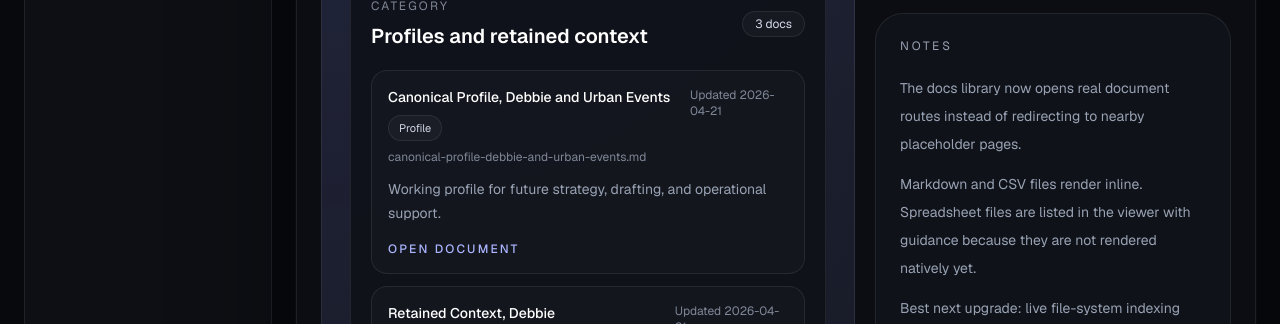
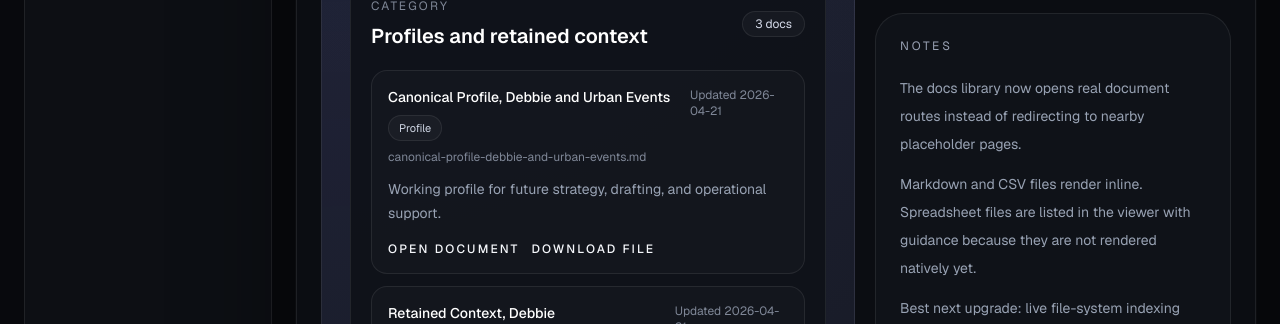
Before and after one commit to sophief3polo/workspace, a Next.js app in the folder mission-control/: page /docs in a window 1280 px wide. Shown: the part 565-889 px from the top of the page. Built offline with nearby package versions, Linux system fonts and the light colour scheme.

Commit message:
Add downloadable docs in Mission Control

```diff
--- /dev/null
+++ b/mission-control/src/app/api/docs/[slug]/download/route.ts
@@ -0,0 +1,76 @@
+import { NextRequest, NextResponse } from "next/server";
+import { bundledDocContent } from "@/lib/docs-content";
+import { getDocBySlug } from "@/lib/docs";
+
+function toCsv(rows: readonly (readonly string[])[]) {
+  return rows
+    .map((row) =>
+      row
+        .map((cell) => {
+          const value = String(cell ?? "");
+          if (/[",\n]/.test(value)) {
+            return `"${value.replace(/"/g, '""')}"`;
+          }
+          return value;
+        })
+        .join(",")
+    )
+    .join("\n");
+}
+
+function getContentType(path: string) {
+  if (path.endsWith(".md")) return "text/markdown; charset=utf-8";
+  if (path.endsWith(".csv")) return "text/csv; charset=utf-8";
+  if (path.endsWith(".xlsx")) {
+    return "text/plain; charset=utf-8";
+  }
+  return "application/octet-stream";
+}
+
+function getDownloadBody(slug: string) {
+  const content = bundledDocContent[slug];
+  if (!content) return null;
+
+  if (content.kind === "markdown") return content.content;
+  if (content.kind === "csv") return toCsv(content.rows);
+  if (content.kind === "xlsx") {
+    return content.sheets
+      .map((sheet) => [`# ${sheet.name}`, toCsv(sheet.rows)].join("\n\n"))
+      .join("\n\n");
+  }
+  return null;
+}
+
+function getDownloadFilename(path: string) {
+  if (path.endsWith(".xlsx")) {
+    return path.split("/").pop()?.replace(/\.xlsx$/i, ".txt") ?? "document.txt";
+  }
+  return path.split("/").pop() ?? "document";
+}
+
+export async function GET(
+  _request: NextRequest,
+  context: { params: Promise<{ slug: string }> }
+) {
+  const { slug } = await context.params;
+  const doc = getDocBySlug(slug);
+
+  if (!doc) {
+    return NextResponse.json({ error: "Document not found" }, { status: 404 });
+  }
+
+  const body = getDownloadBody(slug);
+
+  if (body == null) {
+    return NextResponse.json({ error: "Document content unavailable" }, { status: 404 });
+  }
+
+  return new NextResponse(body, {
+    status: 200,
+    headers: {
+      "Content-Type": getContentType(doc.path.endsWith(".xlsx") ? `${doc.path}.txt` : doc.path),
+      "Content-Disposition": `attachment; filename="${getDownloadFilename(doc.path)}"`,
+      "Cache-Control": "no-store",
+    },
+  });
+}
--- a/mission-control/src/app/docs/[slug]/page.tsx
+++ b/mission-control/src/app/docs/[slug]/page.tsx
@@ -1,6 +1,6 @@
 import Link from "next/link";
 import { notFound } from "next/navigation";
-import { allDocs, getDocBySlug } from "@/lib/docs";
+import { allDocs, getDocBySlug, getDocDownloadHref } from "@/lib/docs";
 import { bundledDocContent } from "@/lib/docs-content";
 
 const MAX_TABLE_ROWS = 50;
@@ -120,6 +120,13 @@ export default async function DocViewerPage({
                 >
                   Back to docs
                 </Link>
+                <a
+                  href={getDocDownloadHref(doc)}
+                  download
+                  className="rounded-2xl border border-[#5e6ad2]/40 bg-[#5e6ad2]/12 px-4 py-3 text-sm text-white transition hover:bg-[#5e6ad2]/20"
+                >
+                  Download file
+                </a>
               </div>
             </div>
           </header>
@@ -187,6 +194,9 @@ export default async function DocViewerPage({
                       Markdown files render as readable text blocks, CSV files render as inline tables, and XLSX files now preview worksheet data.
                     </p>
                     <p>
+                      Every tracked document also has a direct download action so the original file can be saved from Mission Control.
+                    </p>
+                    <p>
                       Spreadsheet previews are intentionally capped so the page stays fast and usable.
                     </p>
                     <p>
--- a/mission-control/src/app/docs/page.tsx
+++ b/mission-control/src/app/docs/page.tsx
@@ -1,5 +1,5 @@
 import Link from "next/link";
-import { docCategories } from "@/lib/docs";
+import { docCategories, getDocDownloadHref } from "@/lib/docs";
 
 const searchTokens = [
   "sponsorship",
@@ -104,10 +104,9 @@ export default function DocsPage() {
 
                         <div className="mt-5 grid gap-3">
                           {category.docs.map((doc) => (
-                            <Link
+                            <div
                               key={doc.slug}
-                              href={`/docs/${doc.slug}`}
-                              className="block rounded-2xl border border-white/8 bg-white/[0.02] p-4 transition hover:border-[#5e6ad2]/60 hover:bg-[#121622]"
+                              className="rounded-2xl border border-white/8 bg-white/[0.02] p-4 transition hover:border-[#5e6ad2]/60 hover:bg-[#121622]"
                             >
                               <div className="flex flex-col gap-3 sm:flex-row sm:items-start sm:justify-between">
                                 <div>
@@ -122,10 +121,19 @@ export default function DocsPage() {
                                 <span className="text-xs text-[#7f8797]">Updated {doc.updated}</span>
                               </div>
                               <p className="mt-3 text-sm leading-6 text-[#98a2b3]">{doc.summary}</p>
-                              <div className="mt-4 text-xs font-medium uppercase tracking-[0.18em] text-[#aab4ff]">
-                                Open document
+                              <div className="mt-4 flex flex-wrap gap-3 text-xs font-medium uppercase tracking-[0.18em]">
+                                <Link href={`/docs/${doc.slug}`} className="text-[#aab4ff] transition hover:text-white">
+                                  Open document
+                                </Link>
+                                <a
+                                  href={getDocDownloadHref(doc)}
+                                  download
+                                  className="text-[#8f98a8] transition hover:text-white"
+                                >
+                                  Download file
+                                </a>
                               </div>
-                            </Link>
+                            </div>
                           ))}
                         </div>
                       </section>
--- a/mission-control/src/lib/docs.ts
+++ b/mission-control/src/lib/docs.ts
@@ -208,3 +208,7 @@ export const allDocs = docCategories.flatMap((category) => category.docs);
 export function getDocBySlug(slug: string) {
   return allDocs.find((doc) => doc.slug === slug);
 }
+
+export function getDocDownloadHref(doc: DocRecord) {
+  return `/api/docs/${doc.slug}/download`;
+}
```
